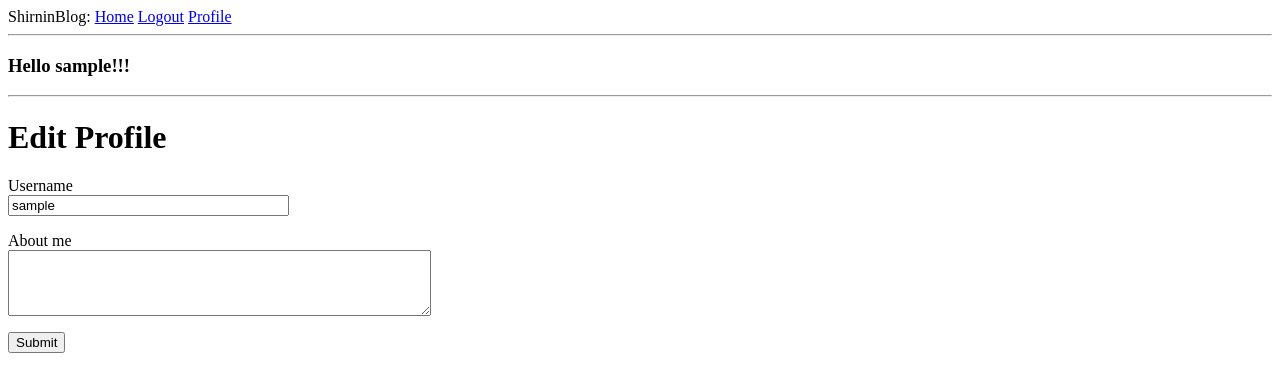
After one commit to odyssey121/blog, a Flask app: page /user/edit_profile in a window 1280 px wide. The commit adds this page. Shown: the top 392 px of the page. Run offline with Flask 2, Linux system fonts and the light colour scheme; the visitor is signed in with stand-in values (Sample User, id 1); data comes from the database, SQL or seed files in the repository.

Commit message:
user profile

```diff
--- a/app/auth/routes.py
+++ b/app/auth/routes.py
@@ -12,8 +12,8 @@ def login():
 		return redirect(url_for('index'))
 	form = LoginForm()
 	if form.validate_on_submit():
-		user = User.query.filter_by(username = form.username.data).first()
-		if User is None or not user.check_password_hash(form.password.data):
+		user = User.query.filter_by(email = form.email.data).first()
+		if user is None or not user.check_password_hash(form.password.data):
 			flash('Invalid username or password')
 			return redirect(url_for('auth.login'))
 		login_user(user, remember = form.remember_me.data)
--- a/app/errors/handlers.py
+++ b/app/errors/handlers.py
@@ -5,3 +5,9 @@ from app import db
 @bp.app_errorhandler(404)
 def not_fount_error(error):
 	return render_template('errors/404.html'), 404
+
+# #internal error
+# @bp.app_errorhandler(500)
+# def internal_error(error):
+# 	db.session.rollback()
+# 	return render_template('errors/500.html'), 500
--- a/app/models.py
+++ b/app/models.py
@@ -23,6 +23,15 @@ class User(UserMixin, db.Model):
 	about_me = db.Column(db.String(180))
 	last_seen = db.Column(db.DateTime, default = datetime.utcnow)
 
+	def avatar(self, size):
+		digest = md5(str(self.email).lower().encode('utf-8')).hexdigest()
+		return 'https://www.gravatar.com/avatar/{}?d=identicon&s={}'.format(
+			digest, size)
+
+	@property
+	def password(self):
+		raise AttributeError('password is not a readable attribute')
+
 	def set_password(self, password):
 		self.password_hash = generate_password_hash(password)
 
--- a/app/routes.py
+++ b/app/routes.py
@@ -1,5 +1,7 @@
 from app import app
 from flask import render_template
+from flask_login import login_required
+from app.models import User
 
 @app.route('/')
 @app.route('/index')
--- a/app/templates/auth/login.html
+++ b/app/templates/auth/login.html
@@ -6,9 +6,9 @@
     <form action="" method="post" novalidate>
         {{ form.hidden_tag() }}
         <p>
-            {{ form.username.label }}<br>
-            {{ form.username(size=32) }}<br>
-            {% for error in form.username.errors %}
+            {{ form.email.label }}<br>
+            {{ form.email(size=32) }}<br>
+            {% for error in form.email.errors %}
                 <span style="color: red;">[{{ error }}]</span>
             {% endfor %}
         </p>
--- a/app/templates/base.html
+++ b/app/templates/base.html
@@ -14,6 +14,8 @@
           <a href="{{url_for('auth.login')}}">Login</a>
           {% else %}
           <a href="{{url_for('auth.logout')}}">Logout</a>
+          <a href="{{url_for('user.user', username = current_user.username)}}">Profile</a>
+
           {% endif %}
 
         </div>
--- /dev/null
+++ b/app/templates/user/edit_profile.html
@@ -0,0 +1,22 @@
+{% extends 'base.html' %}
+{% block content %}
+    <h1>Edit Profile</h1>
+    <form action="" method="post">
+        {{ form.hidden_tag() }}
+        <p>
+            {{ form.username.label }}<br>
+            {{ form.username(size=32) }}<br>
+            {% for error in form.username.errors %}
+            <span style="color: red;">[{{ error }}]</span>
+            {% endfor %}
+        </p>
+        <p>
+            {{ form.about_me.label }}<br>
+            {{ form.about_me(cols=50, rows=4) }}<br>
+            {% for error in form.about_me.errors %}
+            <span style="color: red;">[{{ error }}]</span>
+            {% endfor %}
+        </p>
+        <p>{{ form.submit() }}</p>
+    </form>
+{% endblock %}
--- /dev/null
+++ b/app/user/__init__.py
@@ -0,0 +1,5 @@
+from flask import Blueprint
+
+bp = Blueprint('user', __name__)
+
+from app.user import routes
--- /dev/null
+++ b/app/user/forms.py
@@ -0,0 +1,19 @@
+from flask_wtf import FlaskForm
+from wtforms import StringField, SubmitField, TextAreaField
+from wtforms.validators import DataRequired, ValidationError, Length
+from app.models import User
+
+class EditProfileForm(FlaskForm):
+	username = StringField('Username', validators = [DataRequired()])
+	about_me = TextAreaField('About me', validators = [Length(min = 0, max = 140)])
+	submit = SubmitField('Submit')
+
+	def __init__ (self, original_username, *args, **kwargs):
+		super(EditProfileForm, self).__init__(*args, **kwargs)
+		self.original_username = original_username
+
+	def validate_username(self, username):
+		if username.data != self.original_username:
+			user = User.query.filter_by(username = username.data).first()
+			if user is not None:
+				raise ValidationError('Please use a different username.')
--- /dev/null
+++ b/app/user/routes.py
@@ -0,0 +1,30 @@
+from flask import render_template, url_for, request
+from flask_login import login_required, current_user
+from app.user.forms import EditProfileForm
+from app import db
+from app.user import bp
+from app.models import User
+
+@login_required
+@bp.route('/<username>')
+def user(username):
+	user = User.query.filter_by(username = username).first_or_404()
+	posts = [
+	{'author':user, 'body': 'Test post #1'},
+	{'author':user, 'body': 'Test post #1'}]
+	return render_template('user/user.html', user = user, posts = posts)
+
+@login_required
+@bp.route('/edit_profile', methods = ['POST', 'GET'])
+def edit_profile():
+	form = EditProfileForm(current_user.username)
+	if form.validate_on_submit():
+		current_user.username = form.username.data
+		current_user.about_me = current_user.about_me
+		db.session.commit()
+		flash('Your changes have been saved.')
+		return redirect(url_for('user.edit_profile'))
+	elif request.method == 'GET':
+		form.username.data = current_user.username
+		form.about_me.data = current_user.about_me
+	return render_template('user/edit_profile.html', form = form , title = 'Edit profile')
```
Also changed, not shown: app/__init__.py (+5 -2 lines), app/auth/forms.py (+11 -2 lines), app/templates/user/user.html (added, +15 -0 lines), 1 other file.
